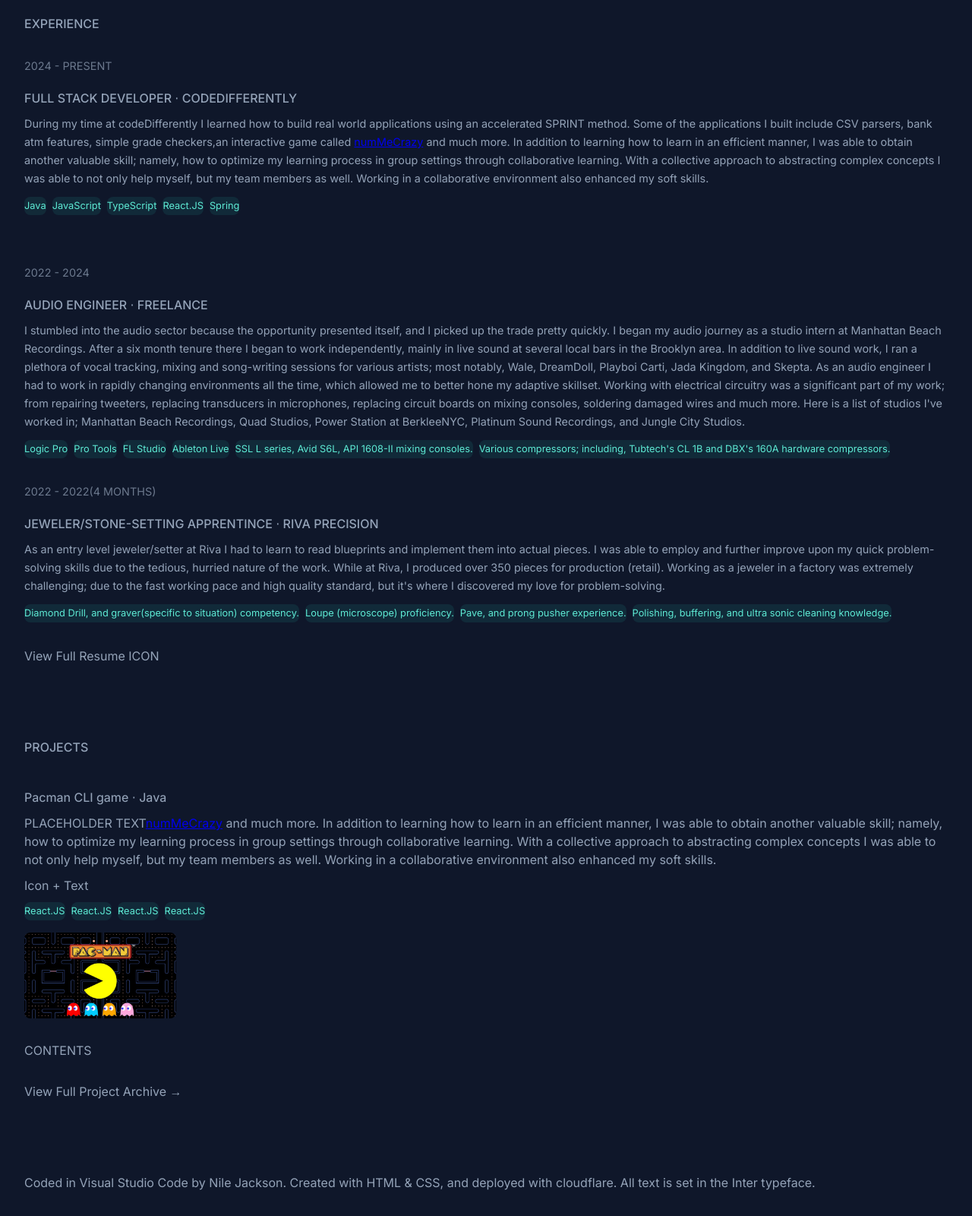
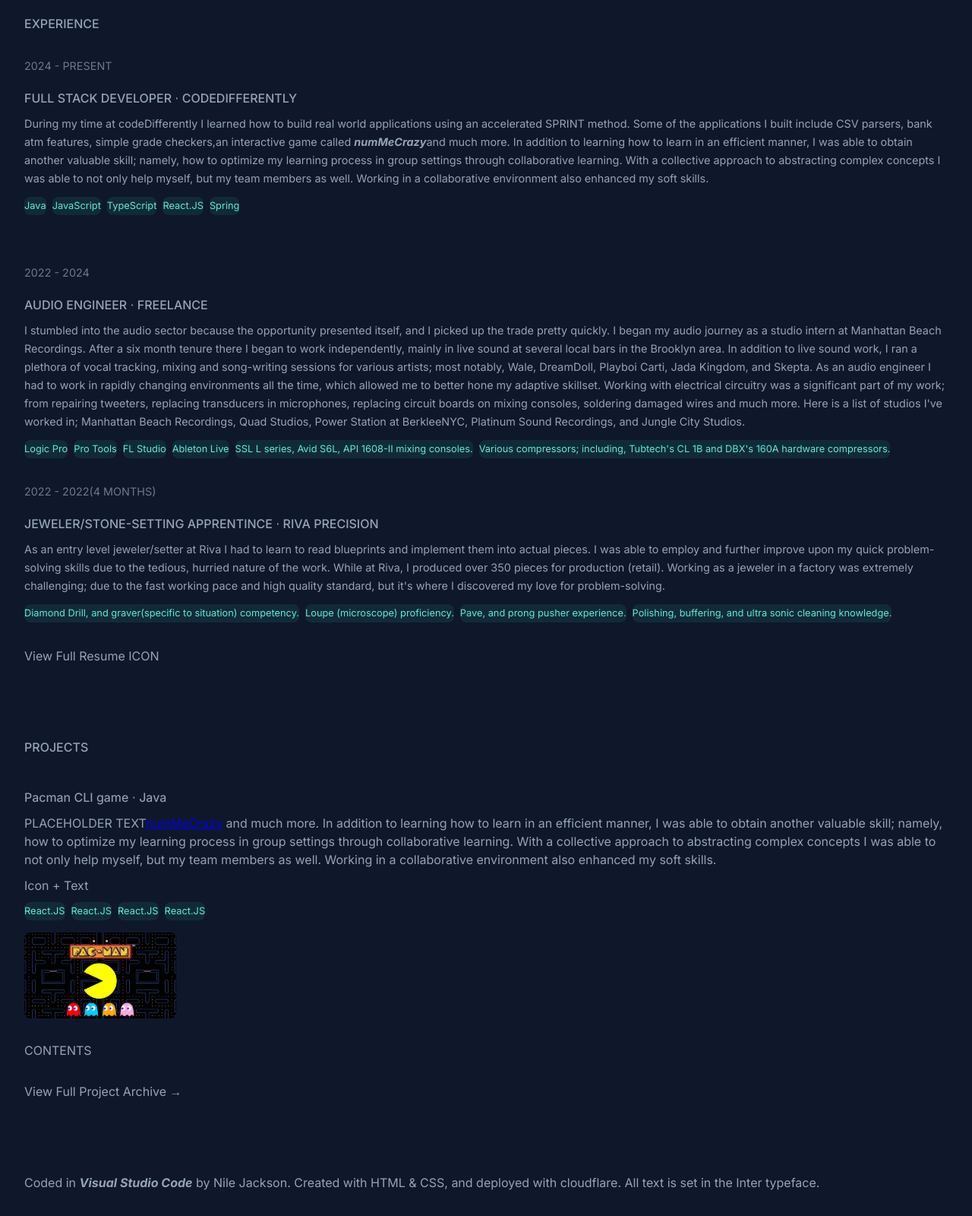
Before and after one commit to Nautevol07VII-111/aLaboratory, a website: page src/index.html in a window 1280 px wide. Shown: the part 1162-2762 px from the top of the page at 76% size. Drawn offline with Linux system fonts and the light colour scheme.

Commit message:
Feat: Adds- Tentative changes

```diff
--- a/src/index.html
+++ b/src/index.html
@@ -59,7 +59,7 @@
                         <a>
                             <h3 class="anchor-text card-header">Full Stack Developer ⋅ codeDifferently</h3>
                         </a>
-                        <p> During my time at codeDifferently I learned how to build real world applications using an accelerated SPRINT method. Some of the applications I built include CSV parsers, bank atm features, simple grade checkers,an interactive game called <a target="_blank" class="anchor" href="https://github.com/nilejack/24q4-team2/tree/main">numMeCrazy</a> and much more. In addition to learning how to learn in an efficient manner, I was able to obtain another valuable skill; namely, how to optimize my learning process in group settings through collaborative learning. With a collective approach to abstracting complex concepts I was able to not only help myself, but my team members as well. Working in a collaborative environment also enhanced my soft skills.</p>
+                        <p> During my time at codeDifferently I learned how to build real world applications using an accelerated SPRINT method. Some of the applications I built include CSV parsers, bank atm features, simple grade checkers,an interactive game called <a target="_blank" class="anchor-text" href="https://github.com/nilejack/24q4-team2/tree/main"><em><b>numMeCrazy</b></em></a>and much more. In addition to learning how to learn in an efficient manner, I was able to obtain another valuable skill; namely, how to optimize my learning process in group settings through collaborative learning. With a collective approach to abstracting complex concepts I was able to not only help myself, but my team members as well. Working in a collaborative environment also enhanced my soft skills.</p>
                         <div class="tag-container">
                             <div class="tag">
                                 <p>Java</p>
@@ -180,7 +180,7 @@
                 </section>
             </main>
             <footer>
-                <p>Coded in <a href="https://code.visualstudio.com" target="_blank" class="anchor-text">Visual Studio Code</a> by Nile Jackson. Created with HTML & CSS, and deployed with cloudflare. All text is set in the Inter typeface. </p>
+                <p>Coded in <a href="https://code.visualstudio.com" target="_blank" class="anchor-text"><em><b>Visual Studio Code</b></em></a> by Nile Jackson. Created with HTML & CSS, and deployed with cloudflare. All text is set in the Inter typeface. </p>
             </footer>
           <script src="index.js"></script>
         </body>
```
